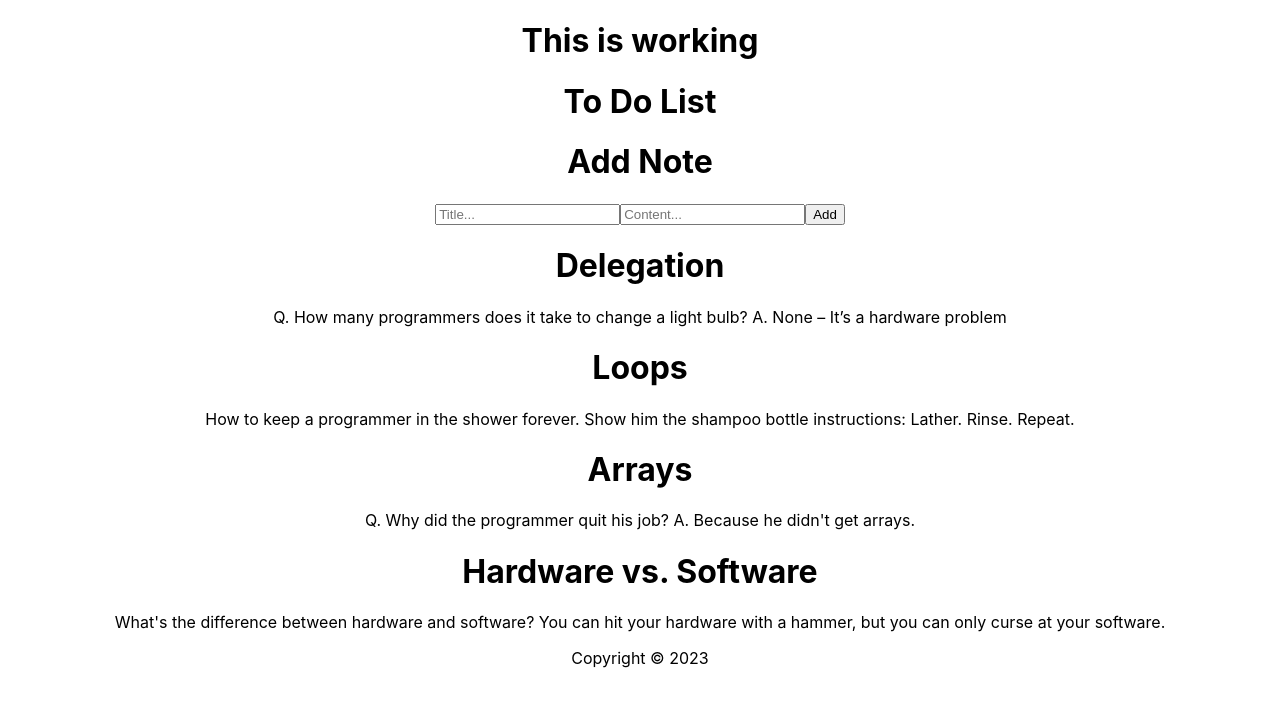
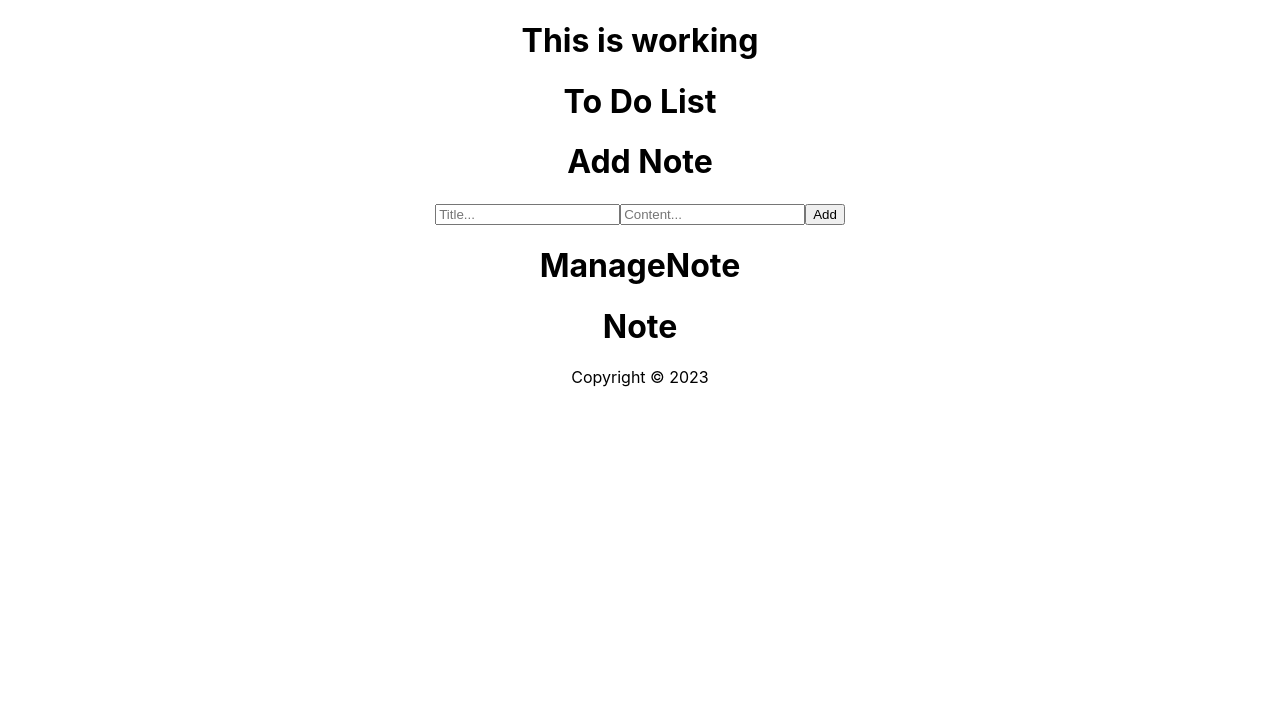
Before and after one commit to Pearl-15/React-todolist, a React (Create React App) app: page / in a window 1280 px wide. Shown: the top 706 px of the page. Built offline with nearby package versions, Linux system fonts and the light colour scheme.

Commit message:
feat: create ManageNote

```diff
--- a/src/App.js
+++ b/src/App.js
@@ -3,15 +3,19 @@ import React from 'react';
 import Header from './components/Header';
 import Footer from './components/Footer';
 import Note from './components/Note';
-import AddNote from './components/AddNote';
+import CreateNote from './components/CreateNote';
+import ManageNote from './components/ManageNote';
 
 class App extends React.Component{
+
+
   render(){
     return (
       <div className="App">
         <h1>This is working</h1>
         <Header />
-        <AddNote />
+        <CreateNote />
+        <ManageNote />
         <Note />
         <Footer />
       </div>
--- a/src/components/AddNote.js
+++ b/src/components/CreateNote.js
@@ -1,6 +1,6 @@
 import React from 'react';
 
-class AddNote extends React.Component{
+class CreateNote extends React.Component{
 
     constructor(props){
         super(props);
@@ -54,4 +54,4 @@ class AddNote extends React.Component{
     }
 }
 
-export default AddNote;
+export default CreateNote;
--- /dev/null
+++ b/src/components/ManageNote.js
@@ -0,0 +1,13 @@
+import React from 'react';
+
+class ManageNote extends React.Component{
+    render(){
+        return(
+            <div>
+                <h1> ManageNote</h1>
+            </div>
+        )
+    }
+}
+
+export default ManageNote;
--- a/src/components/Note.js
+++ b/src/components/Note.js
@@ -1,18 +1,20 @@
 import React from 'react';
-import notes from '../notes';
+// import notes from '../notes';
 
 class Note extends React.Component{
     render(){
         return(
         <div>
-            {notes.map((note)=>{
+            {/* {notes.map((note)=>{
                 return(
                     <div key={note.key}>
                         <h1>{note.title}</h1>
                         <p>{note.content}</p>
                     </div>
                 )
-            })}
+            })} */}
+
+            <h1>Note</h1>
         </div>)
     }
 }
--- a/src/notes.js
+++ b/src/notes.js
@@ -1,29 +1,29 @@
-const notes = [
-    {
-      key: 1,
-      title: "Delegation",
-      content:
-        "Q. How many programmers does it take to change a light bulb? A. None – It’s a hardware problem"
-    },
-    {
-      key: 2,
-      title: "Loops",
-      content:
-        "How to keep a programmer in the shower forever. Show him the shampoo bottle instructions: Lather. Rinse. Repeat."
-    },
-    {
-      key: 3,
-      title: "Arrays",
-      content:
-        "Q. Why did the programmer quit his job? A. Because he didn't get arrays."
-    },
-    {
-      key: 4,
-      title: "Hardware vs. Software",
-      content:
-        "What's the difference between hardware and software? You can hit your hardware with a hammer, but you can only curse at your software."
-    }
-  ];
+// const notes = [
+//     {
+//       key: 1,
+//       title: "Delegation",
+//       content:
+//         "Q. How many programmers does it take to change a light bulb? A. None – It’s a hardware problem"
+//     },
+//     {
+//       key: 2,
+//       title: "Loops",
+//       content:
+//         "How to keep a programmer in the shower forever. Show him the shampoo bottle instructions: Lather. Rinse. Repeat."
+//     },
+//     {
+//       key: 3,
+//       title: "Arrays",
+//       content:
+//         "Q. Why did the programmer quit his job? A. Because he didn't get arrays."
+//     },
+//     {
+//       key: 4,
+//       title: "Hardware vs. Software",
+//       content:
+//         "What's the difference between hardware and software? You can hit your hardware with a hammer, but you can only curse at your software."
+//     }
+//   ];
 
 
-  export default notes;
+//   export default notes;
```
